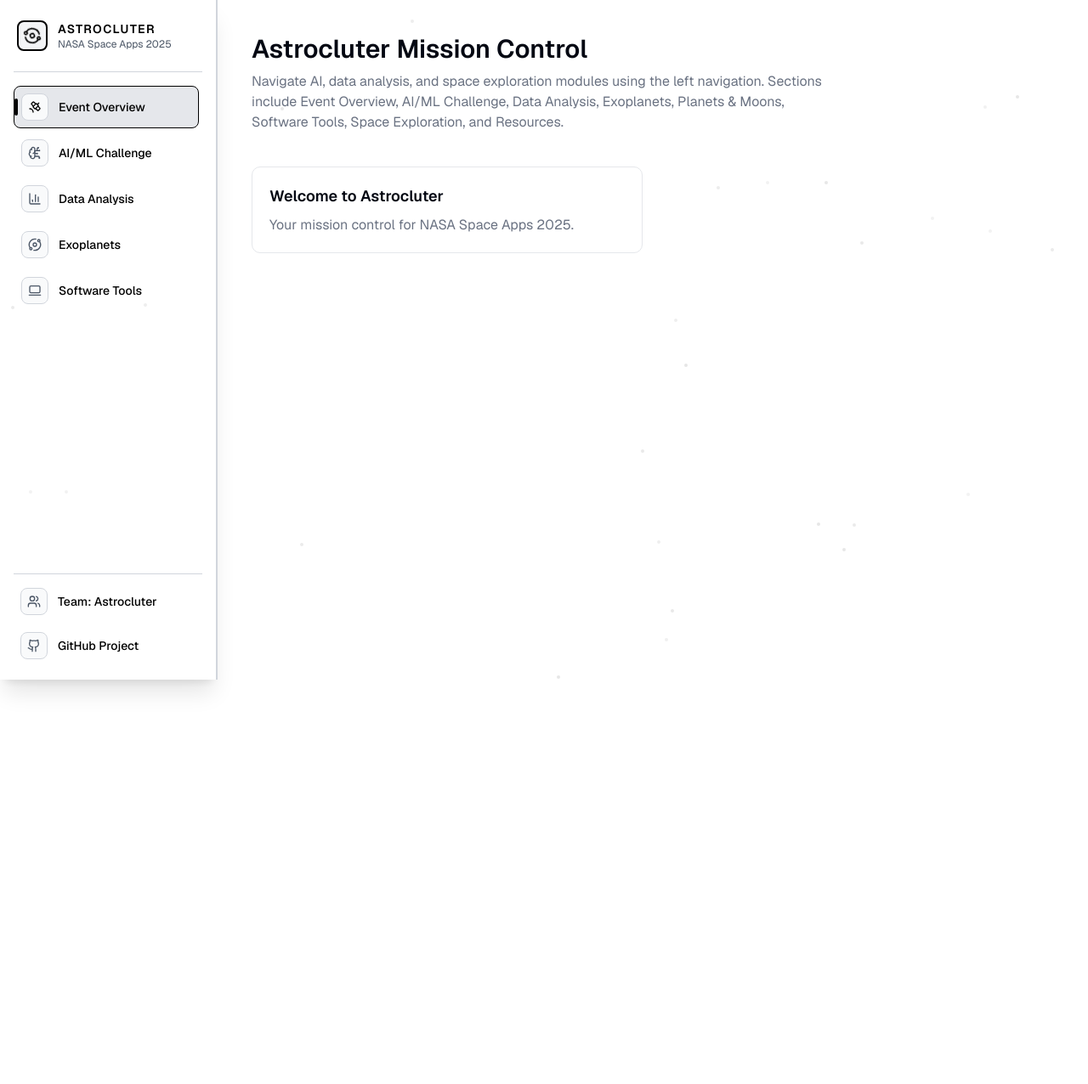
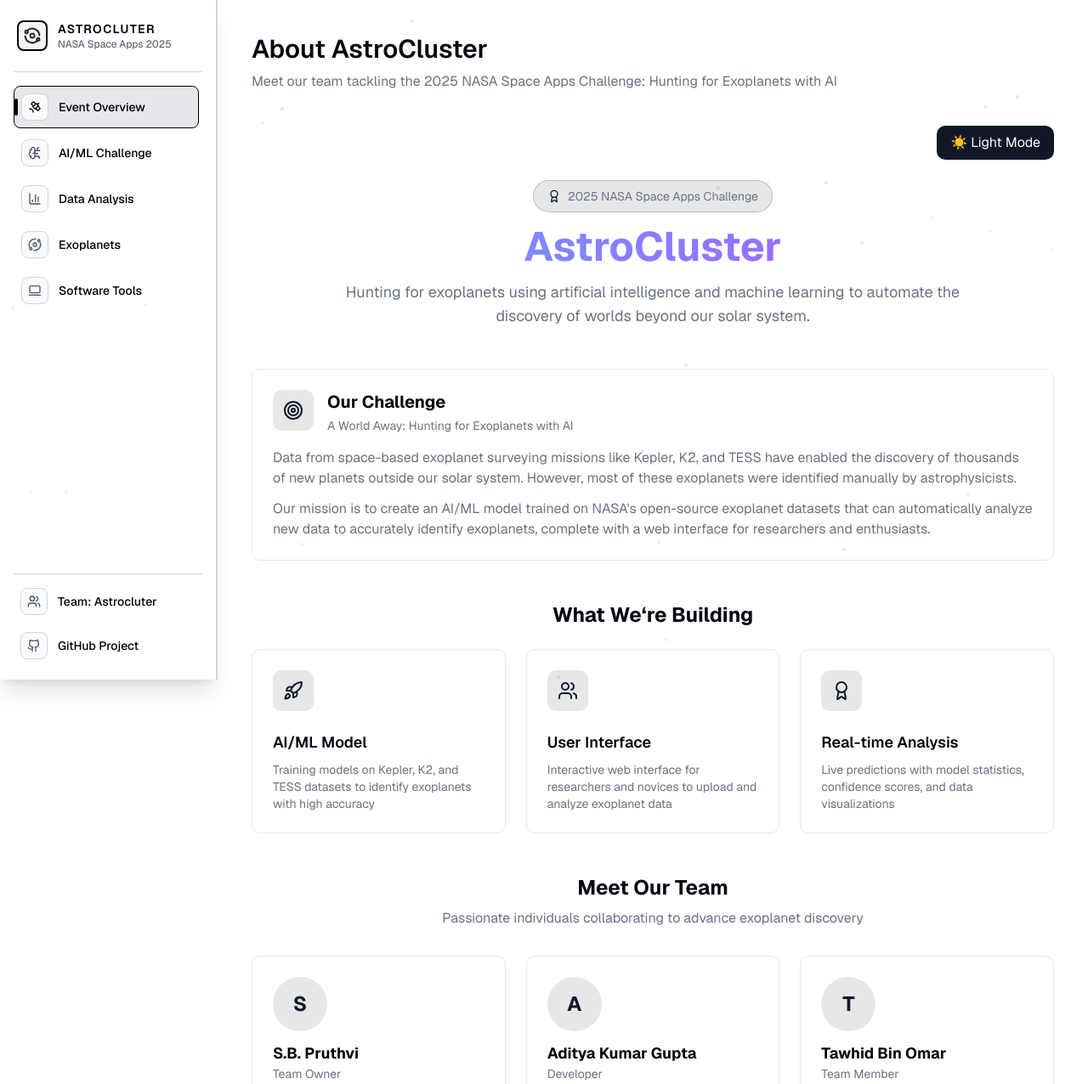
Before and after one commit to adityagupta0251/NASA_ASTROCLUSTER, a Next.js app: page / in a window 1280 px wide. Shown: the top 1276 px of the page at 85% size. Before the commit the page ends 800 px from the top, so only its background shows below. Built offline with nearby package versions, Linux system fonts and the light colour scheme.

Commit message:
added some files

```diff
--- a/app/layout.tsx
+++ b/app/layout.tsx
@@ -8,11 +8,57 @@ import { AstroSidebar } from "../app/components/astro-sidebar"
 import { Suspense } from "react"
 
 export const metadata: Metadata = {
-  title: "Astrocluter : A World Away : Hunting for Exoplanets with AI",
-  description: "A Web Interface for AI, Data Analysis, and Space Exploration Modules for NASA Space Apps 2025.",
+  // Basic Metadata
+  title: {
+    default: "Astrocluter : A World Away : Hunting for Exoplanets with AI",
+    template: "%s | Astrocluter"
+  },
+  description: "A Web Interface for AI, Data Analysis, and Space Exploration Modules for NASA Space Apps 2025. Discover exoplanets using cutting-edge artificial intelligence and machine learning.",
   generator: "Team Astrocluter",
+  applicationName: "Astrocluter",
+  keywords: [
+    "exoplanets",
+    "AI",
+    "artificial intelligence",
+    "NASA",
+    "space exploration",
+    "data analysis",
+    "machine learning",
+    "astronomy",
+    "space apps",
+    "exoplanet detection",
+    "NASA Space Apps 2025"
+  ],
+  authors: [
+    { name: "Team Astrocluter" }
+  ],
+  creator: "Team Astrocluter",
+  publisher: "Team Astrocluter",
+
+  // Alternate Languages (add as needed)
+  alternates: {
+    canonical: "https://ai.astrocluter.space"
+
+  },
+
+  // Open Graph Metadata
+  openGraph: {
+    title: "Astrocluter : A World Away : Hunting for Exoplanets with AI",
+    description: "A Web Interface for AI, Data Analysis, and Space Exploration Modules for NASA Space Apps 2025. Discover exoplanets using cutting-edge artificial intelligence and machine learning.",
+    url: "https://ai.astrocluter.space",
+    siteName: "Astrocluter",
+    images: [
+      {
+        url: "https://drive.google.com/file/d/1fpyAE32T9ASpQh-ECFzEjeQm7MwDRzfX/view?usp=drive_link",
+        width: 800,
+        height: 600,
+        alt: "Astrocluter",
+      },
+    ],
+    locale: "en-US",
+    type: "website",
+  },
 }
-
 export default function RootLayout({
   children,
 }: Readonly<{
--- a/app/page.tsx
+++ b/app/page.tsx
@@ -1,17 +1,217 @@
-import { PageWrapper } from "../app/components/page-wrapper"
+"use client";
 
-export default function Page() {
+import { useState } from "react";
+import { PageWrapper } from "../app/components/page-wrapper";
+import { Github, Rocket, Target, Users, Award, ExternalLink } from "lucide-react";
+
+export default function AboutPage() {
+  const [theme, setTheme] = useState<"light" | "dark">("dark");
+
+  const toggleTheme = () => {
+    setTheme(theme === "dark" ? "light" : "dark");
+  };
+
+  const teamMembers = [
+    {
+      name: "S.B. Pruthvi",
+      role: "Team Owner",
+      username: "@sbpruthvi",
+      location: "India",
+      github: null,
+    },
+    {
+      name: "Aditya Kumar Gupta",
+      role: "Developer",
+      username: "@adik.dev01",
+      location: "India",
+      github: "adityagupta0251",
+    },
+    {
+      name: "Tawhid Bin Omar",
+      role: "Team Member",
+      username: "@tawhid",
+      location: "Bangladesh",
+      github: null,
+    },
+  ];
+
   return (
     <PageWrapper
-      title="Astrocluter Mission Control"
-      description="Navigate AI, data analysis, and space exploration modules using the left navigation. Sections include Event Overview, AI/ML Challenge, Data Analysis, Exoplanets, Planets & Moons, Software Tools, Space Exploration, and Resources."
+      title="About AstroCluster"
+      description="Meet our team tackling the 2025 NASA Space Apps Challenge: Hunting for Exoplanets with AI"
     >
-      <div className="grid grid-cols-1 md:grid-cols-2 gap-6">
-        <section className="rounded-lg border border-border bg-card p-5">
-          <h2 className="text-lg font-semibold">Welcome to Astrocluter</h2>
-          <p className="text-muted-foreground mt-2">Your mission control for NASA Space Apps 2025.</p>
+      {/* Theme Toggle */}
+      <div className="flex justify-end mb-6">
+        <button
+          onClick={toggleTheme}
+          className="px-4 py-2 rounded-lg bg-primary text-primary-foreground hover:opacity-90 transition-opacity"
+        >
+          {theme === "dark" ? "☀️ Light Mode" : "🌙 Dark Mode"}
+        </button>
+      </div>
+
+      <div className="space-y-12">
+        {/* Hero Badge */}
+        <div className="text-center">
+          <div className="inline-flex items-center gap-2 px-4 py-2 rounded-full bg-primary/10 border border-primary/20 mb-4">
+            <Award className="h-4 w-4 text-primary" />
+            <span className="text-sm text-muted-foreground">
+              2025 NASA Space Apps Challenge
+            </span>
+          </div>
+          <h2 className="text-4xl md:text-5xl font-bold bg-gradient-to-r from-blue-400 to-purple-500 bg-clip-text text-transparent mb-4">
+            AstroCluster
+          </h2>
+          <p className="text-lg text-muted-foreground max-w-3xl mx-auto">
+            Hunting for exoplanets using artificial intelligence and machine learning to automate the discovery of worlds beyond our solar system.
+          </p>
+        </div>
+
+        {/* Challenge Section */}
+        <section className="rounded-lg border border-border bg-card p-6">
+          <div className="flex items-start gap-4 mb-4">
+            <div className="p-3 rounded-lg bg-primary/10">
+              <Target className="h-6 w-6 text-primary" />
+            </div>
+            <div>
+              <h3 className="text-xl font-bold mb-1">Our Challenge</h3>
+              <p className="text-sm text-muted-foreground">
+                A World Away: Hunting for Exoplanets with AI
+              </p>
+            </div>
+          </div>
+          <div className="space-y-3 text-muted-foreground">
+            <p>
+              Data from space-based exoplanet surveying missions like Kepler, K2, and TESS have enabled the discovery of thousands of new planets outside our solar system. However, most of these exoplanets were identified manually by astrophysicists.
+            </p>
+            <p>
+              Our mission is to create an AI/ML model trained on NASA&#39;s open-source exoplanet datasets that can automatically analyze new data to accurately identify exoplanets, complete with a web interface for researchers and enthusiasts.
+            </p>
+          </div>
         </section>
+
+        {/* Objectives Section */}
+        <section>
+          <h3 className="text-2xl font-bold text-center mb-6">What We&lsquo;re Building</h3>
+          <div className="grid md:grid-cols-3 gap-6">
+            {[
+              {
+                icon: <Rocket className="h-6 w-6" />,
+                title: "AI/ML Model",
+                description: "Training models on Kepler, K2, and TESS datasets to identify exoplanets with high accuracy",
+              },
+              {
+                icon: <Users className="h-6 w-6" />,
+                title: "User Interface",
+                description: "Interactive web interface for researchers and novices to upload and analyze exoplanet data",
+              },
+              {
+                icon: <Award className="h-6 w-6" />,
+                title: "Real-time Analysis",
+                description: "Live predictions with model statistics, confidence scores, and data visualizations",
+              },
+            ].map((item, idx) => (
+              <div
+                key={idx}
+                className="rounded-lg border border-border bg-card p-6 hover:bg-accent/5 transition-colors"
+              >
+                <div className="p-3 rounded-lg bg-primary/10 inline-block mb-4">
+                  <div className="text-primary">{item.icon}</div>
+                </div>
+                <h4 className="text-lg font-semibold mb-2">{item.title}</h4>
+                <p className="text-muted-foreground text-sm">{item.description}</p>
+              </div>
+            ))}
+          </div>
+        </section>
+
+        {/* Team Section */}
+        <section>
+          <div className="text-center mb-8">
+            <h3 className="text-2xl font-bold mb-2">Meet Our Team</h3>
+            <p className="text-muted-foreground">
+              Passionate individuals collaborating to advance exoplanet discovery
+            </p>
+          </div>
+          <div className="grid md:grid-cols-3 gap-6">
+            {teamMembers.map((member, idx) => (
+              <div
+                key={idx}
+                className="rounded-lg border border-border bg-card p-6 hover:bg-accent/5 transition-colors"
+              >
+                <div className="mb-4">
+                  <div className="w-16 h-16 rounded-full bg-primary/10 flex items-center justify-center text-2xl font-bold text-primary mb-3">
+                    {member.name.charAt(0)}
+                  </div>
+                  <h4 className="text-lg font-bold">{member.name}</h4>
+                  <p className="text-sm text-muted-foreground mb-2">
+                    {member.role}
+                  </p>
+                </div>
+                <div className="space-y-2 text-sm text-muted-foreground">
+                  <div className="flex items-center gap-2">
+                    <span className="font-mono">{member.username}</span>
+                  </div>
+                  <div className="flex items-center gap-2">
+                    <span>📍 {member.location}</span>
+                  </div>
+                  {member.github && (
+                    <a
+                      href={`https://github.com/${member.github}`}
+                      target="_blank"
+                      rel="noopener noreferrer"
+                      className="flex items-center gap-2 text-primary hover:underline"
+                    >
+                      <Github className="h-4 w-4" />
+                      {member.github}
+                      <ExternalLink className="h-3 w-3" />
+                    </a>
+                  )}
+                </div>
+              </div>
+            ))}
+          </div>
+        </section>
+
+        {/* Technical Approach */}
+        <section className="rounded-lg border border-border bg-card p-6">
+          <h3 className="text-xl font-bold mb-6">Our Technical Approach</h3>
+          <div className="space-y-4">
+            {[
+              {
+                title: "Data Processing",
+                description: "Utilizing NASA's comprehensive datasets including orbital period, transit duration, planetary radius, and more from Kepler, K2, and TESS missions",
+              },
+              {
+                title: "Model Training",
+                description: "Implementing ensemble-based machine learning algorithms including Random Forest, XGBoost, and Logistic Regression for high-accuracy classification",
+              },
+              {
+                title: "Real-time Interface",
+                description: "Building an interactive web platform for CSV uploads, instant predictions, model statistics, and comprehensive data visualizations",
+              },
+            ].map((item, idx) => (
+              <div key={idx} className="flex items-start gap-3">
+                <div className="mt-1 w-6 h-6 rounded-full bg-primary/10 flex items-center justify-center flex-shrink-0">
+                  <span className="text-xs font-bold text-primary">{idx + 1}</span>
+                </div>
+                <div>
+                  <h4 className="font-semibold mb-1">{item.title}</h4>
+                  <p className="text-muted-foreground text-sm">{item.description}</p>
+                </div>
+              </div>
+            ))}
+          </div>
+        </section>
+
+        {/* Footer */}
+        <footer className="text-center py-6 border-t border-border">
+          <p className="text-muted-foreground">
+            © 2025 AstroCluster | NASA Space Apps Challenge 2025
+          </p>
+
+        </footer>
       </div>
     </PageWrapper>
-  )
+  );
 }
```
